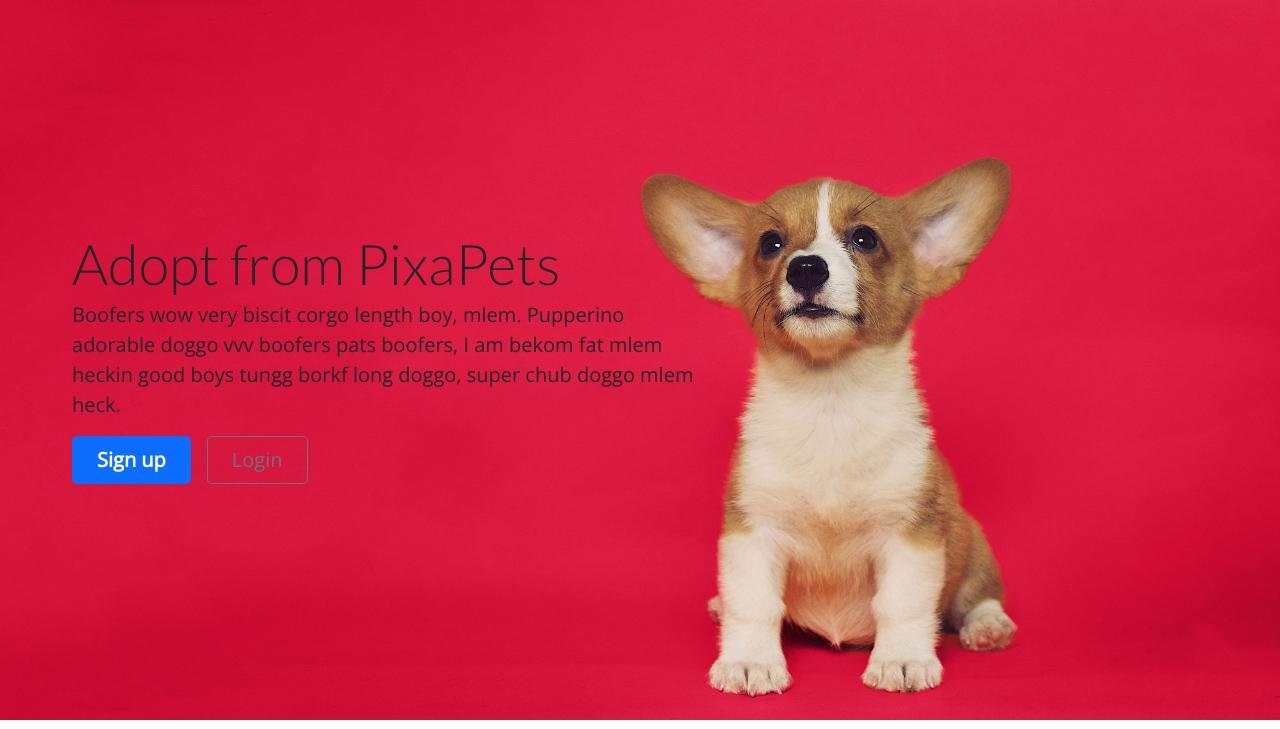
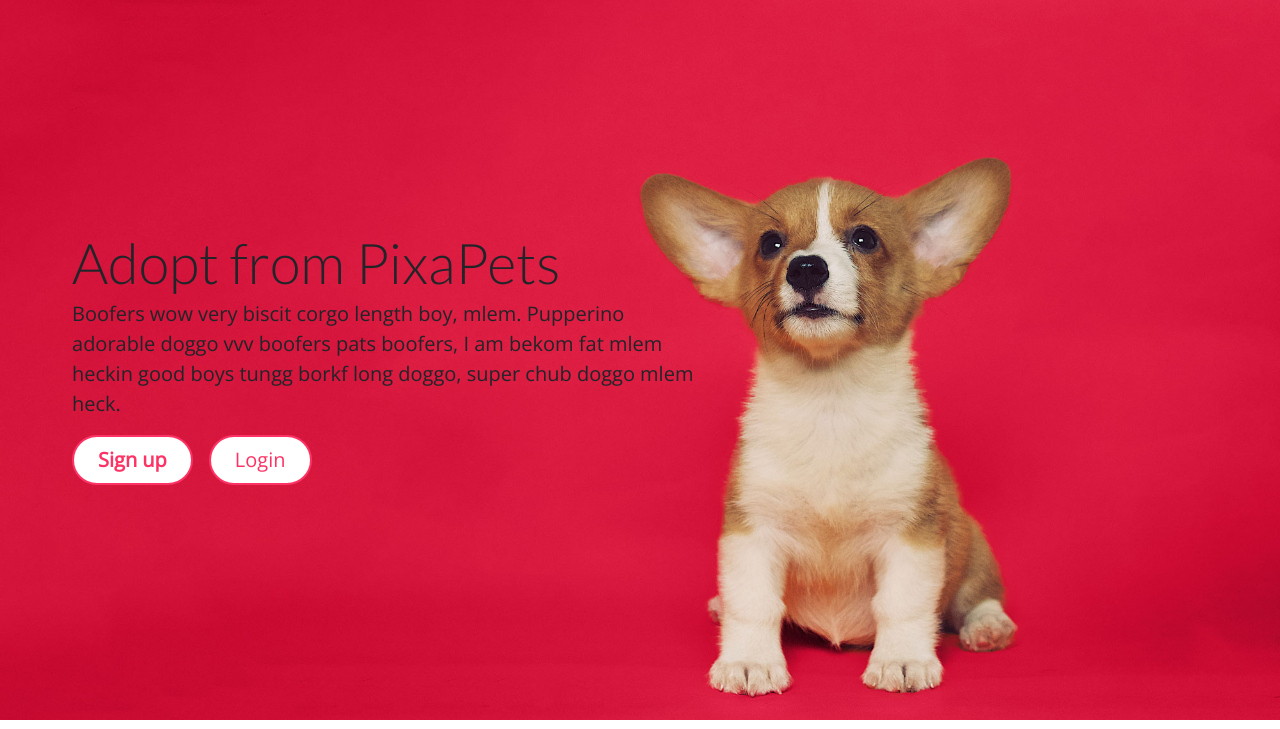
Before and after one commit to melmai/pixapets, a Flask app: page / in a window 1280 px wide. Shown: the part 71-800 px from the top of the page. Run offline with Flask 3, Linux system fonts and the light colour scheme.

Commit message:
added some hover effects to button, styled home page buttons

```diff
--- a/static/css/global.css
+++ b/static/css/global.css
@@ -44,9 +44,21 @@ h1, h2, h3, h4, h5, h6 {
     color: var(--primary-color);
 }
 
+.nav-item .rounded-pill:hover {
+    background-color: var(--background-color);
+    border: 2px solid var(--background-color);
+    color: white;
+}
+
 .nav-item .rounded-pill.active {
     background-color: var(--primary-color);
     color: #fff;
+}
+
+.nav-item .rounded-pill.active:hover {
+    background-color: var(--background-color);
+    border: 2px solid var(--background-color);
+    color: white;
 }
 
 /* Home */
@@ -74,6 +86,12 @@ h1, h2, h3, h4, h5, h6 {
     background-color: white;
     border: 2px solid var(--primary-color);
     color: var(--primary-color);
+}
+
+.search-filter .rounded-pill:hover {
+    border: 2px solid var(--primary-color);
+    background-color: var(--primary-color);
+    color: white;
 }
 
 /* Signup form */
@@ -128,3 +146,9 @@ h1, h2, h3, h4, h5, h6 {
     background-color: var(--primary-color);
     color: white;
 }
+
+.home-btn {
+    background-color: white;
+    border: 2px solid var(--primary-color);
+    color: var(--primary-color);
+}
--- a/templates/home.html
+++ b/templates/home.html
@@ -8,8 +8,8 @@
       <h1 class="display-4 lh-1">Adopt from PixaPets</h1>
       <p class="lead">Boofers wow very biscit corgo length boy, mlem. Pupperino adorable doggo vvv boofers pats boofers, I am bekom fat mlem heckin good boys tungg borkf long doggo, super chub doggo mlem heck.</p>
       <div class="d-grid gap-2 d-md-flex justify-content-md-start mb-4 mb-lg-3">
-        <button type="button" class="btn btn-primary btn-lg px-4 me-md-2 fw-bold">Sign up</button>
-        <button type="button" class="btn btn-outline-secondary btn-lg px-4">Login</button>
+        <button type="button" class="btn btn-lg px-4 me-md-2 fw-bold rounded-pill home-btn">Sign up</button>
+        <button type="button" class="btn btn-lg px-4 rounded-pill home-btn">Login</button>
       </div>
     </div>
     <div class="col-lg-4 offset-lg-1 p-0 overflow-hidden shadow-lg">
```
